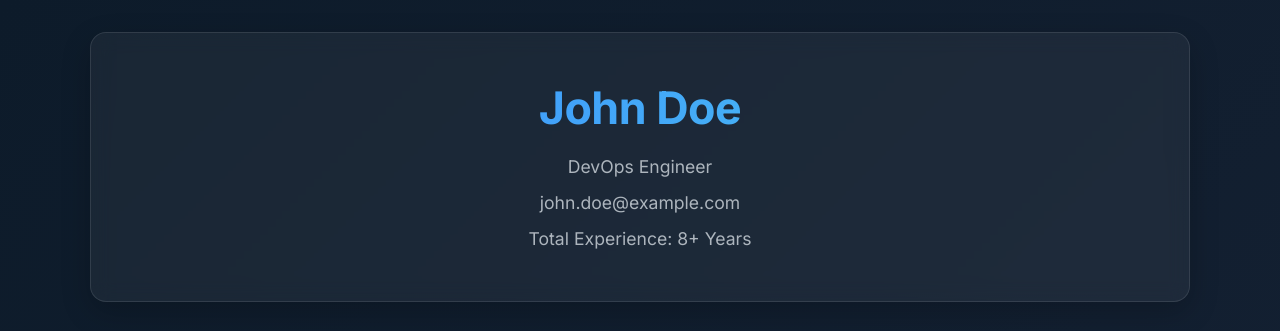
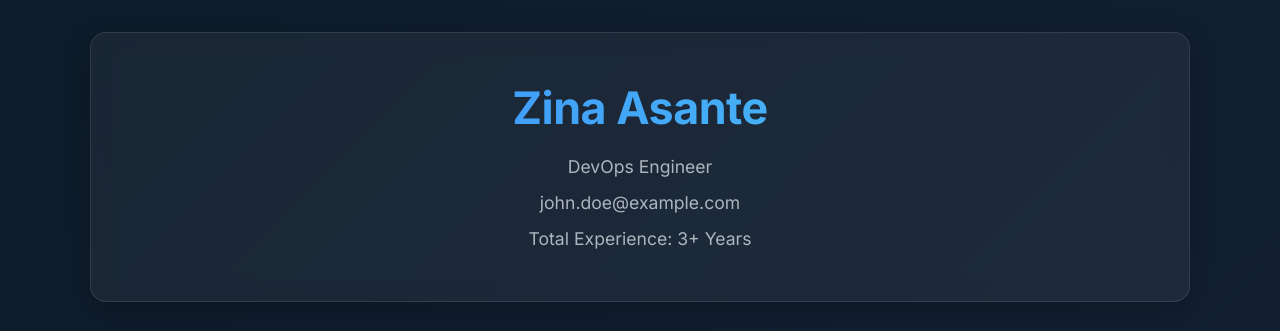
Before and after one commit to Zinaasante/my-resume, a Flask app: page / in a window 1280 px wide. Shown: the top 331 px of the page. Run offline with Flask 3, Linux system fonts and the light colour scheme.

Commit message:
add name

```diff
--- a/templates/index.html
+++ b/templates/index.html
@@ -4,7 +4,7 @@
     <meta charset="UTF-8">
     <meta name="viewport" content="width=device-width, initial-scale=1.0, shrink-to-fit=no, viewport-fit=cover">
     <meta http-equiv="X-UA-Compatible" content="IE=edge">
-    <title> Serge Smith - DevOps Portfolio</title>
+    <title> Zina Asante - DevOps Portfolio</title>
 
     <!-- PWA Support -->
     <link rel="manifest" href="{{ url_for('static', filename='manifest.json') }}">
@@ -271,10 +271,10 @@
 <body>
     <div class="container">
         <header class="header">
-            <h1>John Doe</h1>
+            <h1>Zina Asante</h1>
             <p>DevOps Engineer</p>
             <p>john.doe@example.com</p>
-            <p>Total Experience: 8+ Years</p>
+            <p>Total Experience: 3+ Years</p>
         </header>
 
         <section class="section summary">
```
Also changed, not shown: 1 other file.
